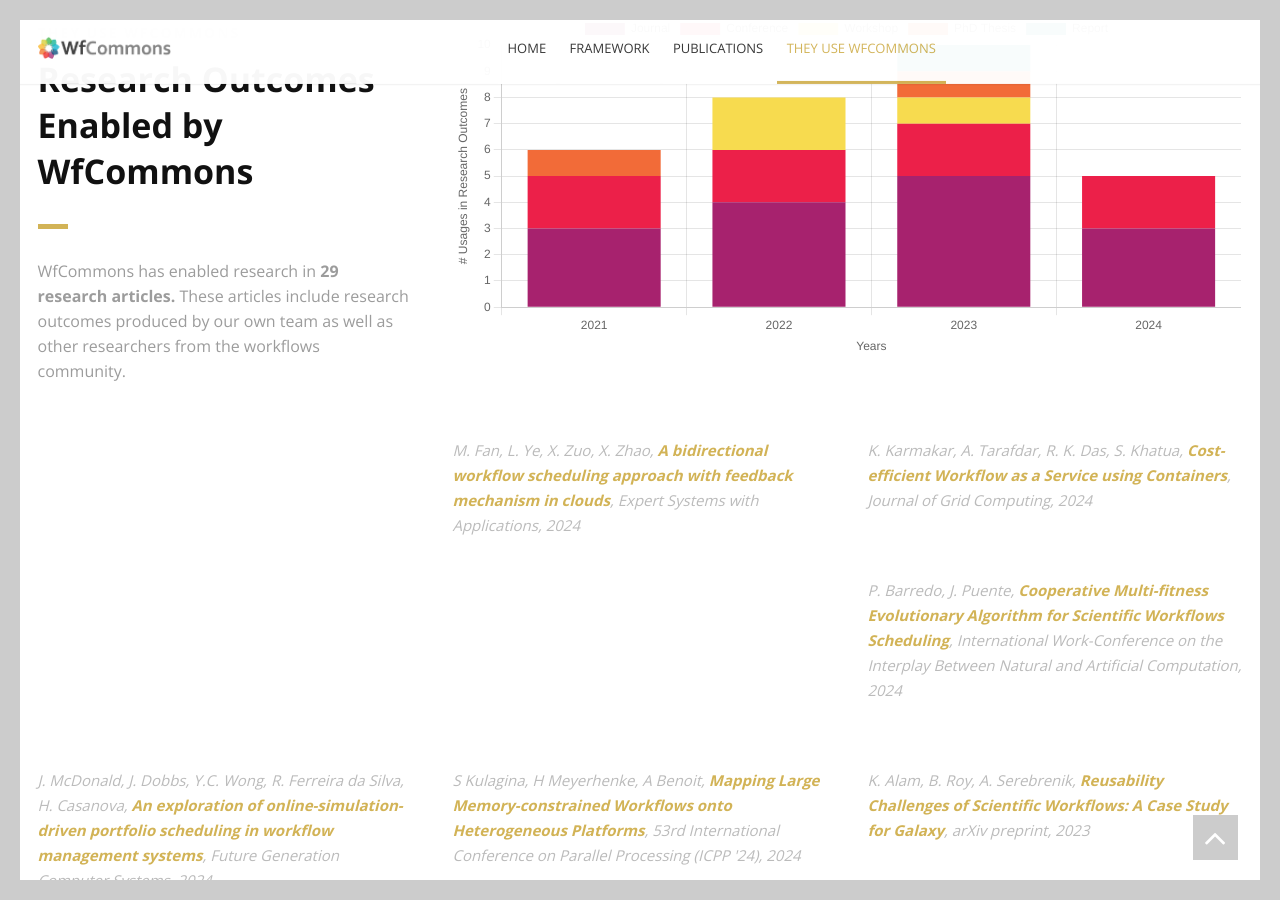
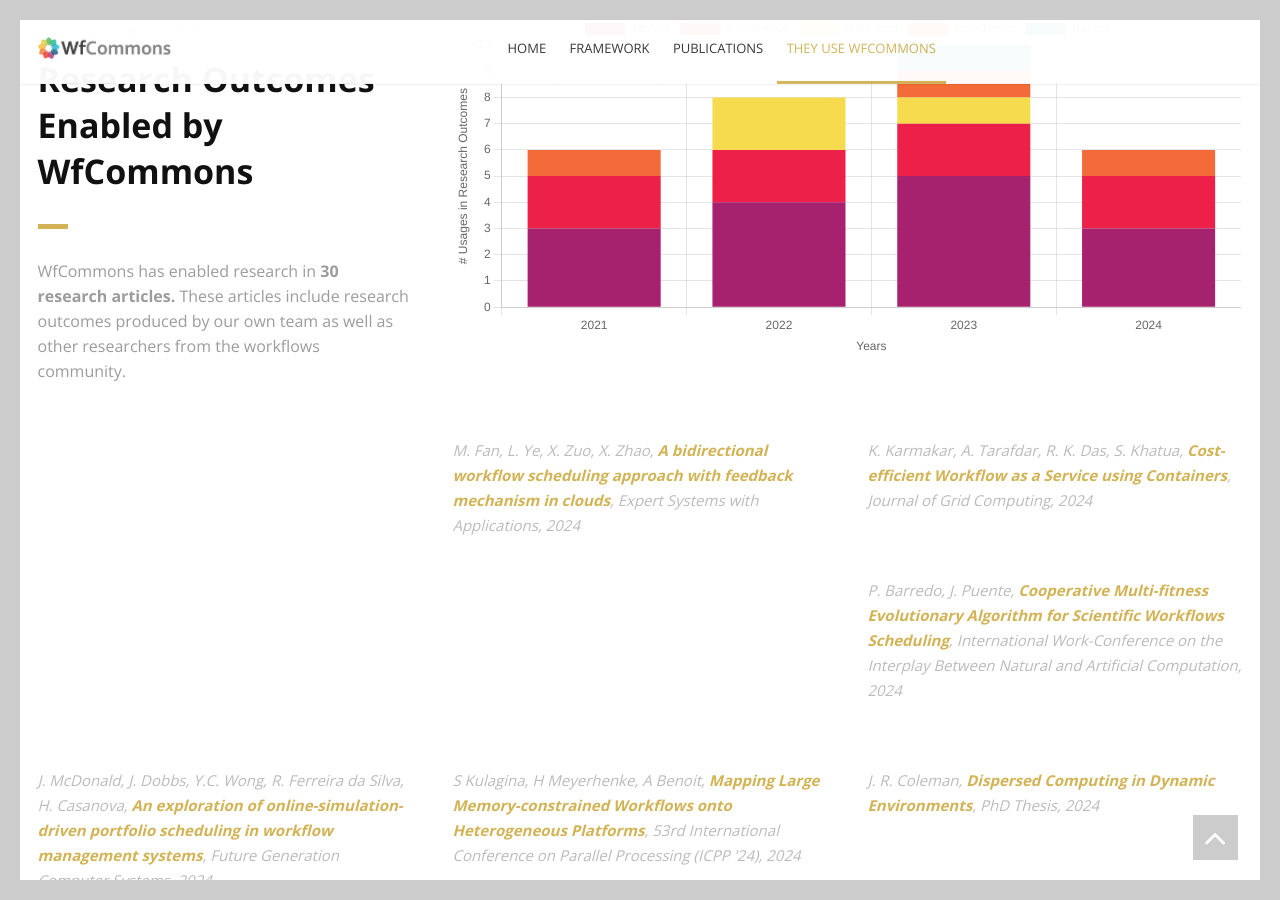
Before and after one commit to wfcommons/wfcommons.github.io, a Jekyll site: the page built from index.html, in a window 1280 px wide and 900 px high, scrolled down 2938 px. Built offline with Jekyll 4.4.1, drawn with Linux system fonts in a browser that asks for light colours.

Commit message:
Update usages.yml

```diff
--- a/_data/usages.yml
+++ b/_data/usages.yml
@@ -1,3 +1,10 @@
+- title: Dispersed Computing in Dynamic Environments
+  authors: J. R. Coleman
+  type: PhD Thesis
+  book: PhD Thesis
+  year: 2024
+  link: https://www.proquest.com/docview/3056588562?pq-origsite=gscholar&fromopenview=true&sourcetype=Dissertations%20&%20Theses
+
 - title: Mapping Large Memory-constrained Workflows onto Heterogeneous Platforms
   authors: S Kulagina, H Meyerhenke, A Benoit
   type: Conference
```
